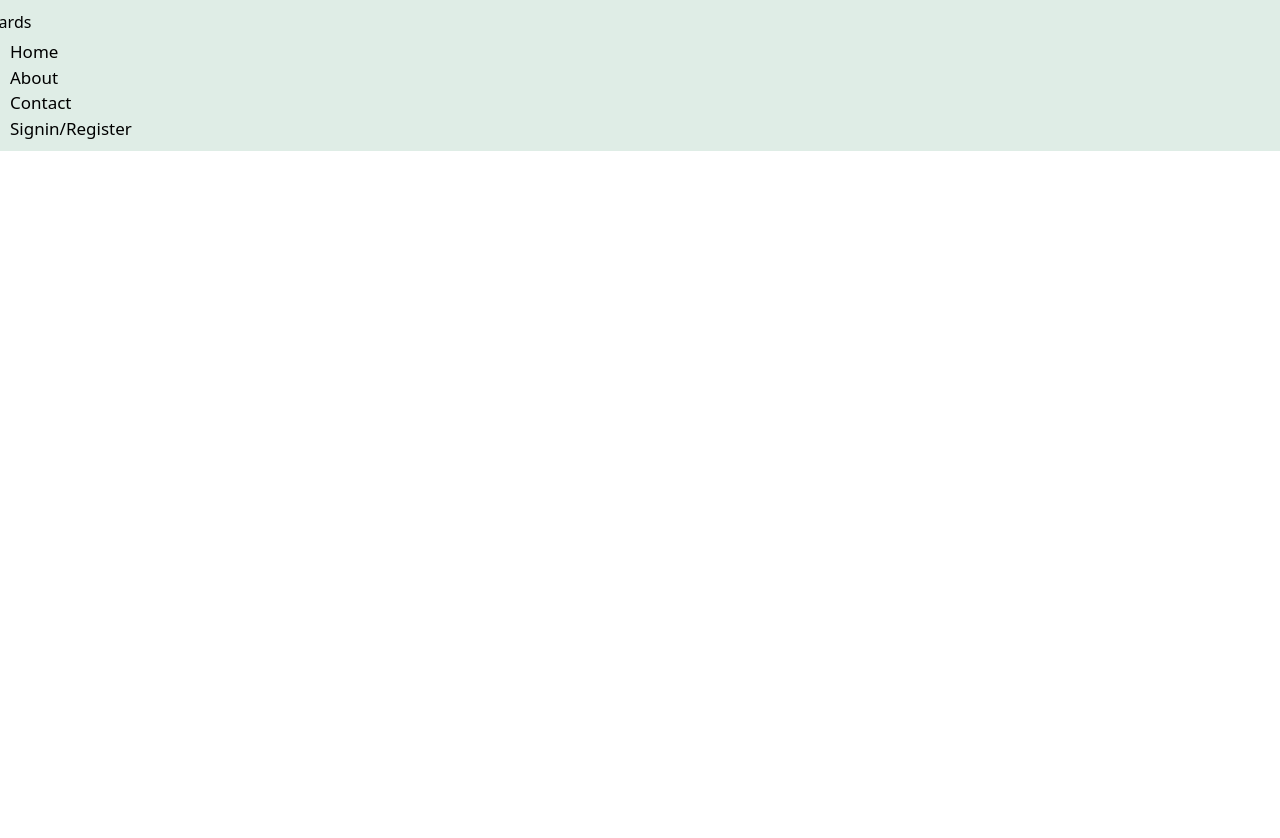
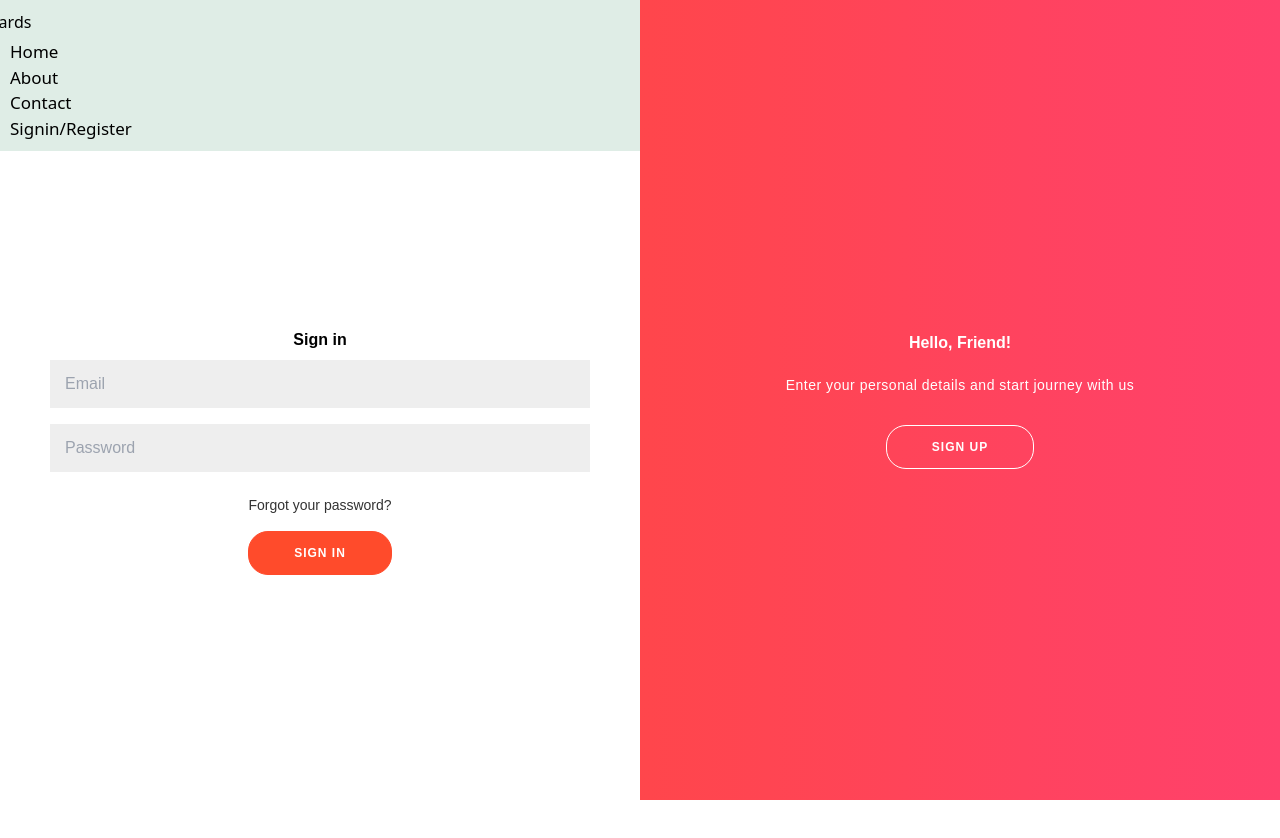
Before and after one commit to MoHiTKuKrEjA11/FixItWizards, a React (Vite) app: page / in a window 1280 px wide. Shown: the top 838 px of the page. Before the commit the page ends 800 px from the top, so only its background shows below. Built offline with nearby package versions, Linux system fonts and the light colour scheme.

Commit message:
modified:   package-lock.json 	modified:   package.json 	modified:   src/App.jsx 	new file:   src/components/SignRegister/SignRegister.jsx 	new file:   src/components/SignRegister/SignRegistercs.jsx 	modified:   src/index.css

```diff
--- a/package.json
+++ b/package.json
@@ -13,7 +13,8 @@
     "firebase": "^10.4.0",
     "react": "^18.2.0",
     "react-dom": "^18.2.0",
-    "react-router-dom": "^6.16.0"
+    "react-router-dom": "^6.16.0",
+    "styled-components": "^6.0.8"
   },
   "devDependencies": {
     "@types/react": "^18.2.15",
--- a/src/App.jsx
+++ b/src/App.jsx
@@ -1,10 +1,12 @@
 import React from "react";
 import { BrowserRouter as Router } from "react-router-dom";
 import Navbar from "./components/navbar";
+import SignRegister from "./components/SignRegister/SignRegister"
 export default function App() {
   return (
     <Router>
       <Navbar/>
+      <SignRegister/>
     </Router>
 
   )
--- /dev/null
+++ b/src/components/SignRegister/SignRegister.jsx
@@ -0,0 +1,52 @@
+import React from 'react'
+import ReactDOM from "react-dom";
+import * as Components from "./SignRegistercs";
+const SignRegister = () => {
+    const [signIn, toggle] = React.useState(true);
+    return (
+      <Components.Container>
+        <Components.SignUpContainer signingIn={signIn}>
+          <Components.Form>
+            <Components.Title>Create Account</Components.Title>
+            <Components.Input type="text" placeholder="Name" />
+            <Components.Input type="email" placeholder="Email" />
+            <Components.Input type="password" placeholder="Password" />
+            <Components.Button>Sign Up</Components.Button>
+          </Components.Form>
+        </Components.SignUpContainer>
+        <Components.SignInContainer signingIn={signIn}>
+          <Components.Form>
+            <Components.Title>Sign in</Components.Title>
+            <Components.Input type="email" placeholder="Email" />
+            <Components.Input type="password" placeholder="Password" />
+            <Components.Anchor href="#">Forgot your password?</Components.Anchor>
+            <Components.Button>Sign In</Components.Button>
+          </Components.Form>
+        </Components.SignInContainer>
+        <Components.OverlayContainer signingIn={signIn}>
+          <Components.Overlay signingIn={signIn}>
+            <Components.LeftOverlayPanel signingIn={signIn}>
+              <Components.Title>Welcome Back!</Components.Title>
+              <Components.Paragraph>
+                To keep connected with us please login with your personal info
+              </Components.Paragraph>
+              <Components.GhostButton onClick={() => toggle(true)}>
+                Sign In
+              </Components.GhostButton>
+            </Components.LeftOverlayPanel>
+            <Components.RightOverlayPanel signingIn={signIn}>
+              <Components.Title>Hello, Friend!</Components.Title>
+              <Components.Paragraph>
+                Enter your personal details and start journey with us
+              </Components.Paragraph>
+              <Components.GhostButton onClick={() => toggle(false)}>
+                Sign Up
+              </Components.GhostButton>
+            </Components.RightOverlayPanel>
+          </Components.Overlay>
+        </Components.OverlayContainer>
+      </Components.Container>
+  )
+}
+
+export default SignRegister
--- /dev/null
+++ b/src/components/SignRegister/SignRegistercs.jsx
@@ -0,0 +1,192 @@
+import styled from "styled-components";
+// const show = keyframes`
+//   0%, 49.99% {
+// 		opacity: 0;
+// 		z-index: 1;
+// 	}
+
+// 	50%, 100% {
+// 		opacity: 1;
+// 		z-index: 5;
+// 	}
+// `;
+
+// const hide = keyframes`
+//   0%, 49.99% {
+//     opacity: 1;
+//     z-index: 5;
+//   }
+
+//   50%, 100% {
+//     opacity: 0;
+//     z-index: 1;
+//   }
+// `
+
+export const Container = styled.div`
+// background: #f6f5f7;
+  display: flex;
+  // justify-content: center;
+  // align-items: center;
+  // flex-direction: column;
+  font-family: "Montserrat", sans-serif;
+
+   margin: -20px 0 50px;
+  background-color: #fff;
+  border: 3px solid black
+  border-radius: 10px;
+  box-shadow: 0 14px 28px rgba(0, 0, 0, 0.25), 0 10px 10px rgba(0, 0, 0, 0.22);
+  // position: relative;
+  overflow: hidden;
+  // width: 678px;
+  // max-width: 100%;
+  // min-height: 400px;
+`;
+
+export const SignUpContainer = styled.div`
+  position: absolute;
+  top: 0;
+  height: 100%;
+  transition: all 0.6s ease-in-out;
+  left: 0;
+  width: 50%;
+  opacity: 0;
+  z-index: -1;
+  ${props =>
+    props.signingIn !== true
+      ? `
+  transform: translateX(100%);
+	opacity: 1;
+	z-index: 5;
+	`
+      : null}
+`;
+
+export const SignInContainer = styled.div`
+  position: absolute;
+  top: 4vw;
+  height: 100%;
+  transition: all 0.6s ease-in-out;
+  left: 0;
+  width: 50%;
+  z-index: -2;
+  ${props => (props.signingIn !== true ? `transform: translateX(100%);` : null)}
+`;
+
+export const Form = styled.form`
+  background-color: #ffffff;
+  display: flex;
+  align-items: center;
+  justify-content: center;
+  flex-direction: column;
+  padding: 0 50px;
+  height: 100%;
+  text-align: center;
+`;
+
+export const Title = styled.h1`
+  font-weight: bold;
+  margin: 0;
+`;
+
+export const Input = styled.input`
+  background-color: #eee;
+  border: none;
+  padding: 12px 15px;
+  margin: 8px 0;
+  width: 100%;
+`;
+
+export const Button = styled.button`
+  border-radius: 20px;
+  border: 1px solid #ff4b2b;
+  background-color: #ff4b2b;
+  color: #ffffff;
+  font-size: 12px;
+  font-weight: bold;
+  padding: 12px 45px;
+  letter-spacing: 1px;
+  text-transform: uppercase;
+  transition: transform 80ms ease-in;
+  &:active {
+    transform: scale(0.95);
+  }
+  &:focus {
+    outline: none;
+  }
+`;
+
+export const GhostButton = styled(Button)`
+  background-color: transparent;
+  border-color: #ffffff;
+`;
+
+export const Anchor = styled.a`
+  color: #333;
+  font-size: 14px;
+  text-decoration: none;
+  margin: 15px 0;
+`;
+
+export const OverlayContainer = styled.div`
+  position: absolute;
+  top: 0;
+  left: 50%;
+  width: 50%;
+  height: 100%;
+  overflow: hidden;
+  transition: transform 0.6s ease-in-out;
+  z-index: 100;
+  ${props =>
+    props.signingIn !== true ? `transform: translateX(-100%);` : null}
+`;
+
+export const Overlay = styled.div`
+  background: #ff416c;
+  background: -webkit-linear-gradient(to right, #ff4b2b, #ff416c);
+  background: linear-gradient(to right, #ff4b2b, #ff416c);
+  background-repeat: no-repeat;
+  background-size: cover;
+  background-position: 0 0;
+  color: #ffffff;
+  position: relative;
+  left: -100%;
+  height: 100%;
+  width: 200%;
+  transform: translateX(0);
+  transition: transform 0.6s ease-in-out;
+  ${props => (props.signingIn !== true ? `transform: translateX(50%);` : null)}
+`;
+
+export const OverlayPanel = styled.div`
+  position: absolute;
+  display: flex;
+
+  align-items: center;
+  justify-content: center;
+  flex-direction: column;
+  text-align: center;
+  top: 0;
+  height: 100%;
+  width: 50%;
+  transform: translateX(0);
+  transition: transform 0.6s ease-in-out;
+`;
+
+export const LeftOverlayPanel = styled(OverlayPanel)`
+  transform: translateX(-20%);
+  ${props => (props.signingIn !== true ? `transform: translateX(0);` : null)}
+`;
+
+export const RightOverlayPanel = styled(OverlayPanel)`
+  right: 0;
+  transform: translateX(0);
+  ${props => (props.signingIn !== true ? `transform: translateX(20%);` : null)}
+`;
+export const Paragraph = styled.p`
+  font-size: 14px;
+  font-weight: 100;
+  line-height: 20px;
+  letter-spacing: 0.5px;
+  margin: 20px 0 30px;
+`;
--- a/src/index.css
+++ b/src/index.css
@@ -33,6 +33,7 @@
 
 .navbar{
   padding: 10px;
+  z-index:10;
 }
 .navbar h1{
   position: relative;
```
Also changed, not shown: 1 other file (tests, documents, lock files or other folders).
